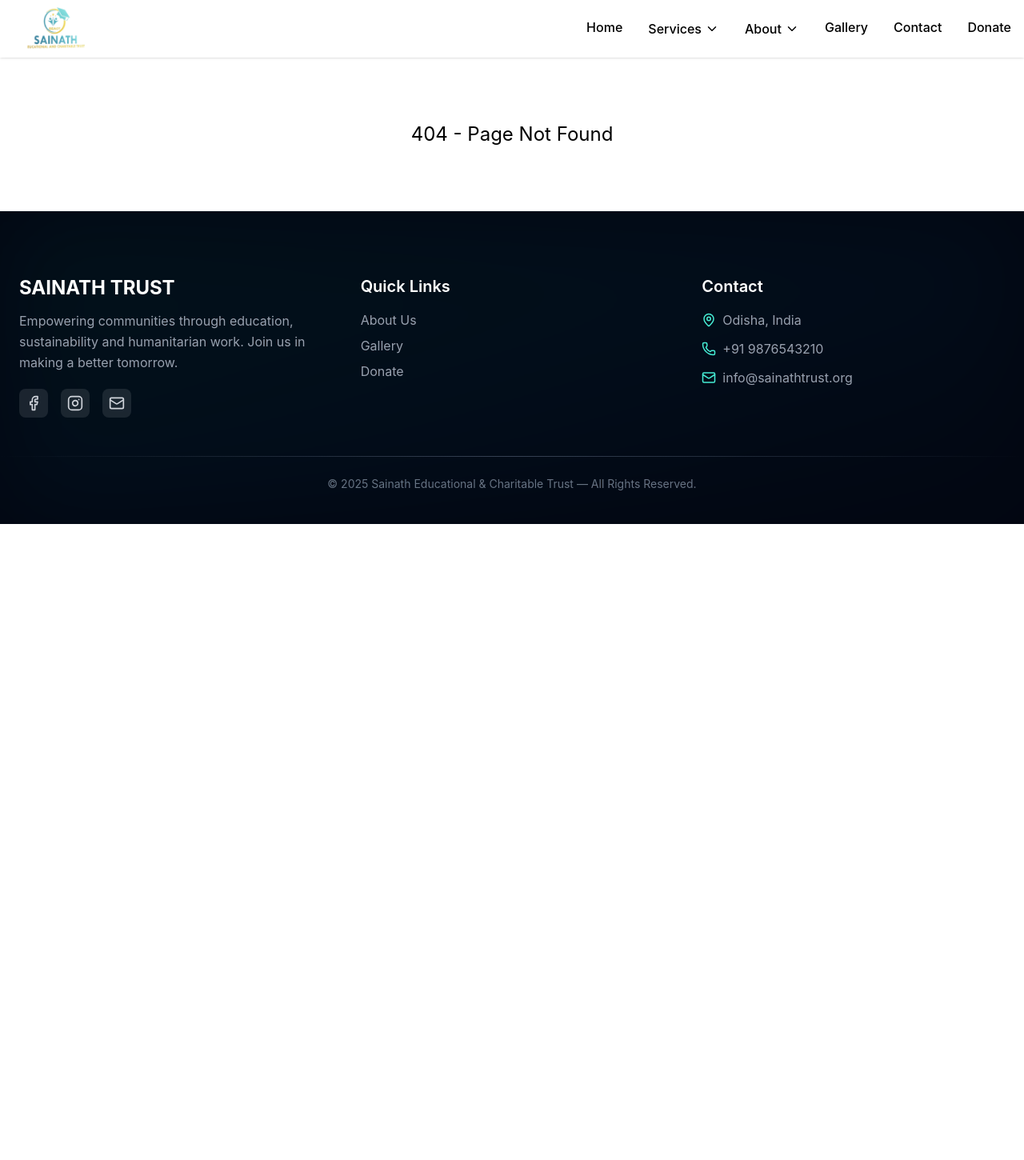
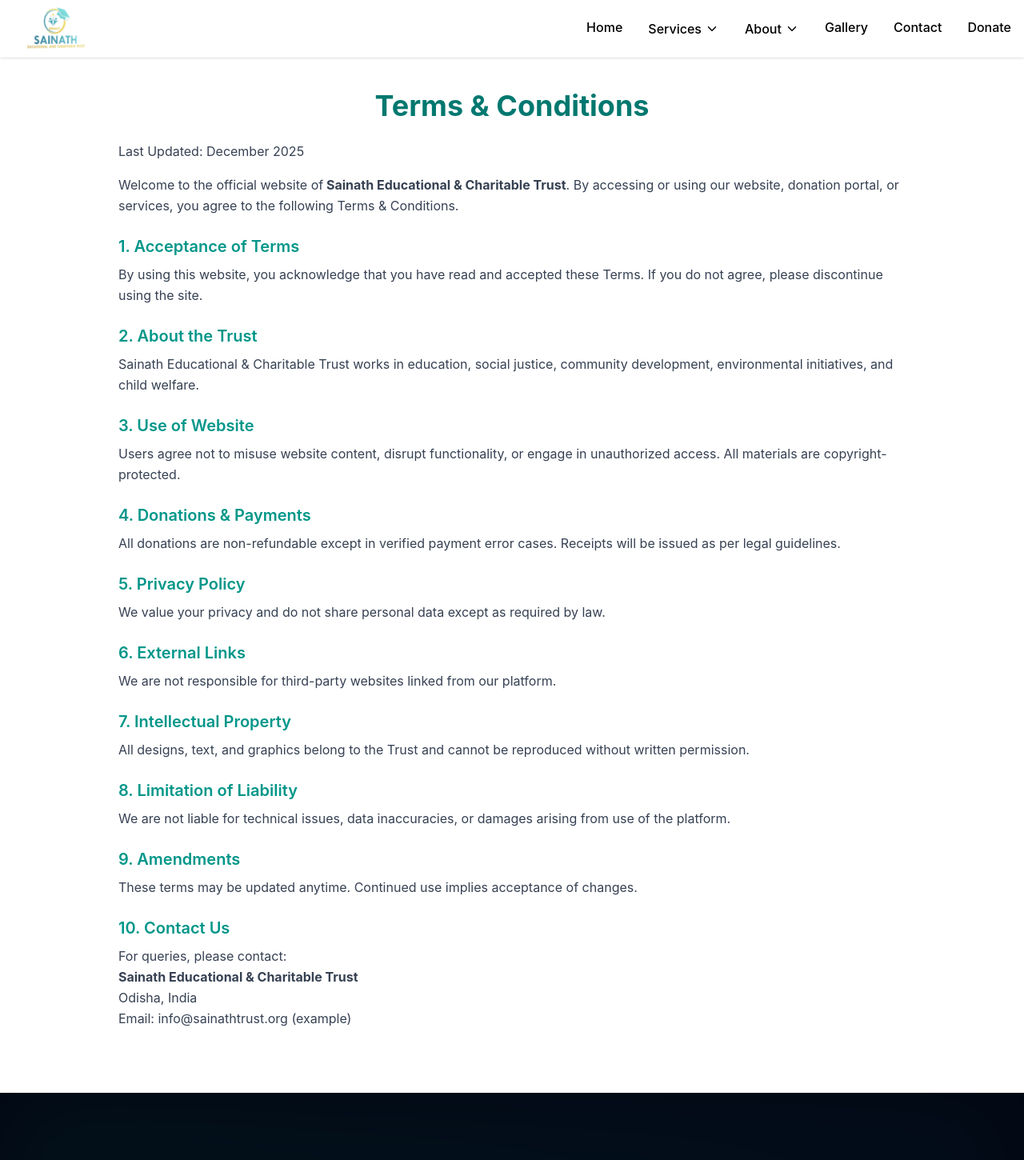
Before and after one commit to digitaldominationio/sainath, a React (Vite) app: page /terms-and-conditions in a window 1280 px wide. Shown: the top 1450 px of the page at 80% size. Before the commit the page ends 800 px from the top, so only its background shows below. Built offline with nearby package versions, Linux system fonts and the light colour scheme.

Commit message:
added t&c page

```diff
--- a/src/components/layout/Footer.jsx
+++ b/src/components/layout/Footer.jsx
@@ -47,10 +47,10 @@ export default function Footer() {
         <div>
           <h3 className="text-xl font-semibold text-white mb-4">Quick Links</h3>
           <ul className="space-y-2 text-gray-400">
-            {["About Us", "Gallery", "Donate"].map((item, index) => {
+            {["About Us", "Gallery", "Donate", "Terms and Condition"].map((item, index) => {
               const paths = {
                 "About Us": "/about",
-                // "Our Services": "/services",
+                 "Terms and Condition": "/terms-and-conditions",
                 "Gallery": "/gallery",
                 "Donate": "/donate"
               };
--- /dev/null
+++ b/src/pages/TermsConditions.jsx
@@ -0,0 +1,87 @@
+import React from "react";
+
+const TermsConditions = () => {
+  return (
+    <div className="max-w-5xl mx-auto px-5 py-10 leading-relaxed">
+
+      <h1 className="text-3xl md:text-4xl font-bold text-teal-700 mb-6 text-center">
+        Terms & Conditions
+      </h1>
+
+      <p className="text-gray-700 mb-4">
+        Last Updated: December 2025
+      </p>
+
+      <p className="text-gray-700 mb-6">
+        Welcome to the official website of
+        <strong> Sainath Educational & Charitable Trust</strong>.
+        By accessing or using our website, donation portal, or services,
+        you agree to the following Terms & Conditions.
+      </p>
+
+      {/* Section */}
+      <h2 className="text-xl font-semibold text-teal-600 mt-6">1. Acceptance of Terms</h2>
+      <p className="text-gray-700 mt-2">
+        By using this website, you acknowledge that you have read and accepted these Terms.
+        If you do not agree, please discontinue using the site.
+      </p>
+
+      <h2 className="text-xl font-semibold text-teal-600 mt-6">2. About the Trust</h2>
+      <p className="text-gray-700 mt-2">
+        Sainath Educational & Charitable Trust works in education, social justice,
+        community development, environmental initiatives, and child welfare.
+      </p>
+
+      <h2 className="text-xl font-semibold text-teal-600 mt-6">3. Use of Website</h2>
+      <p className="text-gray-700 mt-2">
+        Users agree not to misuse website content, disrupt functionality,
+        or engage in unauthorized access. All materials are copyright-protected.
+      </p>
+
+      <h2 className="text-xl font-semibold text-teal-600 mt-6">4. Donations & Payments</h2>
+      <p className="text-gray-700 mt-2">
+        All donations are non-refundable except in verified payment error cases.
+        Receipts will be issued as per legal guidelines.
+      </p>
+
+      <h2 className="text-xl font-semibold text-teal-600 mt-6">5. Privacy Policy</h2>
+      <p className="text-gray-700 mt-2">
+        We value your privacy and do not share personal data except as required by law.
+      </p>
+
+      <h2 className="text-xl font-semibold text-teal-600 mt-6">6. External Links</h2>
+      <p className="text-gray-700 mt-2">
+        We are not responsible for third-party websites linked from our platform.
+      </p>
+
+      <h2 className="text-xl font-semibold text-teal-600 mt-6">7. Intellectual Property</h2>
+      <p className="text-gray-700 mt-2">
+        All designs, text, and graphics belong to the Trust and cannot be reproduced
+        without written permission.
+      </p>
+
+      <h2 className="text-xl font-semibold text-teal-600 mt-6">8. Limitation of Liability</h2>
+      <p className="text-gray-700 mt-2">
+        We are not liable for technical issues, data inaccuracies, or damages arising
+        from use of the platform.
+      </p>
+
+      <h2 className="text-xl font-semibold text-teal-600 mt-6">9. Amendments</h2>
+      <p className="text-gray-700 mt-2">
+        These terms may be updated anytime. Continued use implies acceptance of changes.
+      </p>
+
+      <h2 className="text-xl font-semibold text-teal-600 mt-6">10. Contact Us</h2>
+      <p className="text-gray-700 mt-2">
+        For queries, please contact: <br />
+        <strong>Sainath Educational & Charitable Trust</strong><br />
+        Odisha, India<br />
+        Email: info@sainathtrust.org (example)
+      </p>
+
+      <div className="h-10" /> {/* Bottom spacing */}
+    </div>
+  );
+};
+
+export default TermsConditions;
--- a/src/router/AppRouter.jsx
+++ b/src/router/AppRouter.jsx
@@ -12,6 +12,7 @@ import EducationAndTraining from "../pages/EducationAndTraining";
 import Header from "../components/layout/Header";
 import Footer from "../components/layout/Footer";
 import Message from "../pages/Message";
+import TermsConditions from "../pages/TermsConditions";
 
 export default function AppRouter() {
   return (
@@ -30,6 +31,7 @@ export default function AppRouter() {
           <Route path="/services/finance" element={<Finance />} />
           <Route path="/services/education-training" element={<EducationAndTraining />} />
           <Route path ="/message" element={ <Message/> } />
+          <Route path="/terms-and-conditions" element={<TermsConditions />} />
 
           {/* Fallback route */}
           <Route path="*" element={<h1 className="text-center py-20 text-2xl">404 - Page Not Found</h1>} />
```
